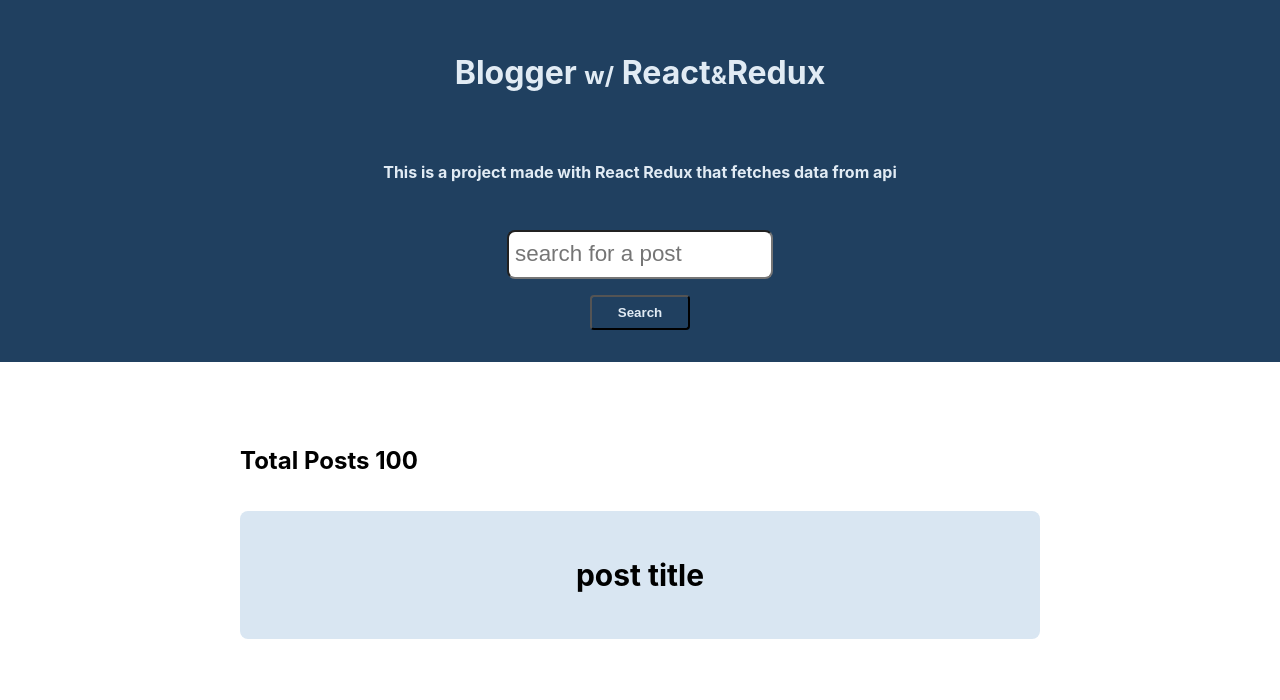
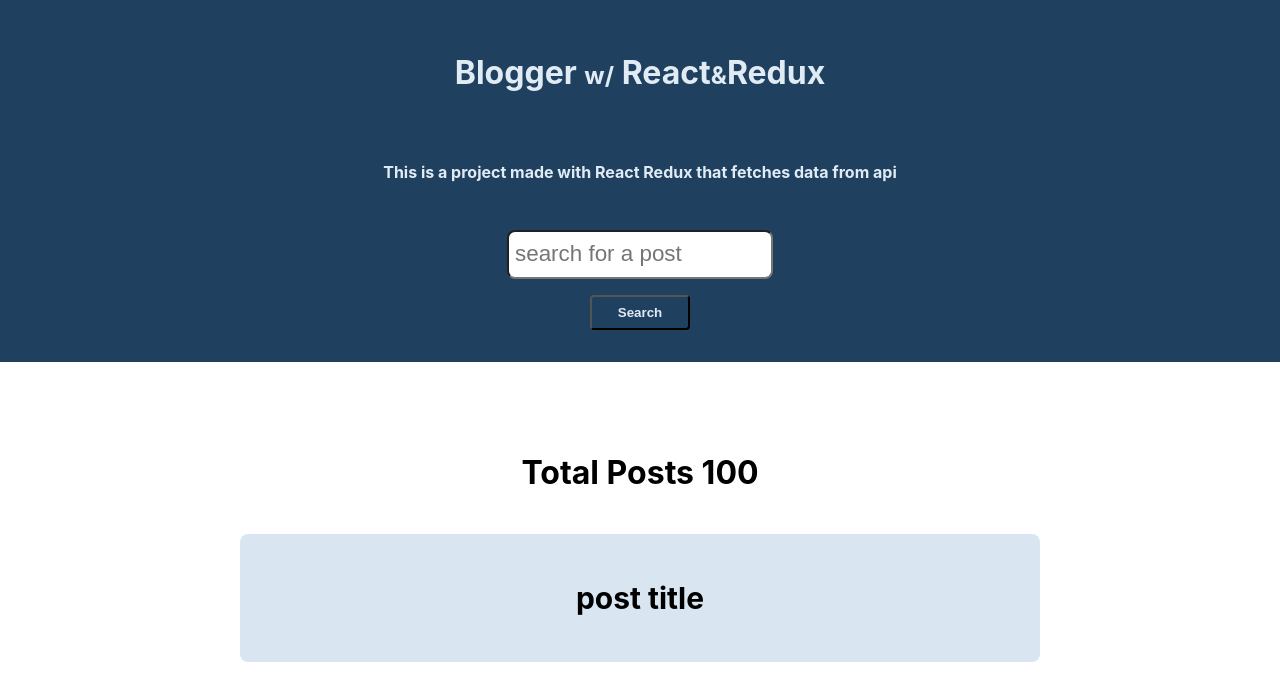
Before and after one commit to FabianUlises/Blogger-React-Redux, a React (Create React App) app: page / in a window 1280 px wide. Shown: the top 700 px of the page. Built offline with nearby package versions, Linux system fonts and the light colour scheme.

Commit message:
Added style to center text in postlist component

```diff
--- a/src/index.css
+++ b/src/index.css
@@ -11,3 +11,7 @@
   font-family: source-code-pro, Menlo, Monaco, Consolas, 'Courier New',
     monospace;
 }
+.section-title {
+  text-align: center;
+  font-size: 2rem;
+}
```
